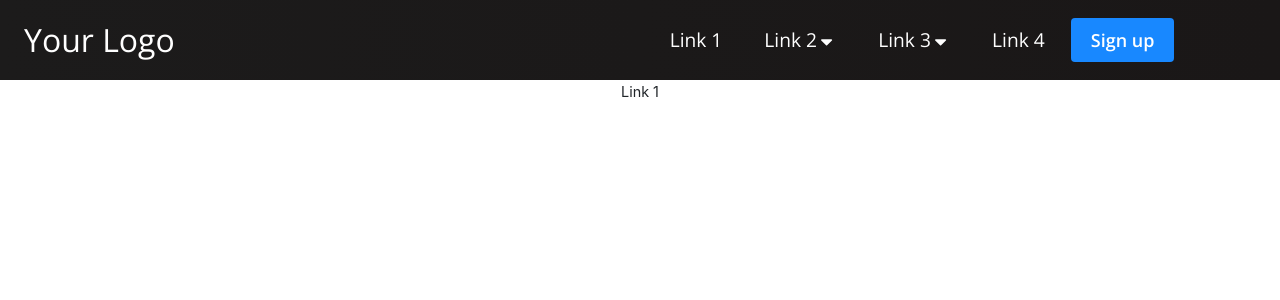
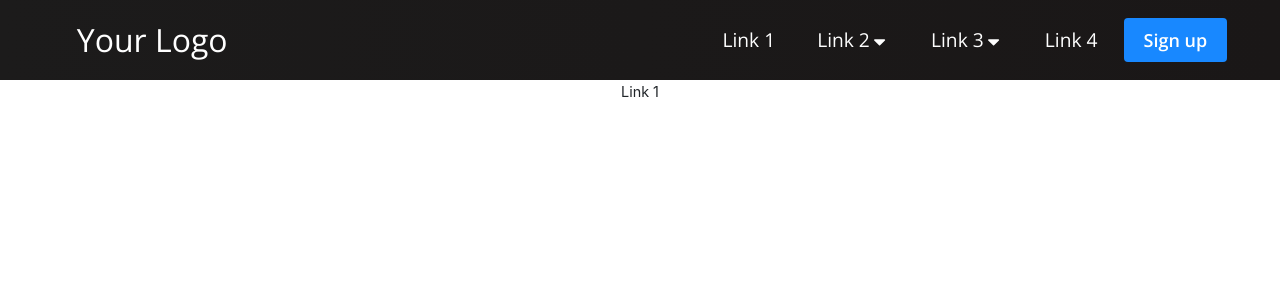
Before and after one commit to kbuczek/react-beginner-projects, a React (Create React App) app: page /link-1 in a window 1280 px wide. Shown: the top 300 px of the page. Built offline with nearby package versions, Linux system fonts and the light colour scheme.

Commit message:
navbar2 dropdown final

```diff
--- a/src/Projects/Navbar2/Navbar2.css
+++ b/src/Projects/Navbar2/Navbar2.css
@@ -3,7 +3,7 @@
   background: linear-gradient(90deg, rgb(28, 27, 27) 0%, rgb(26, 23, 23) 100%);
   height: 80px;
   display: flex;
-  /* justify-content: center; */
+  justify-content: center;
   align-items: center;
   font-size: 1.2rem;
 }
@@ -16,11 +16,6 @@
   text-decoration: none;
   font-size: 2rem;
 }
-/*
-.fa-firstdraft {
-  margin-left: 0.5rem;
-  font-size: 1.6rem;
-} */
 
 .navbar2-menu {
   display: grid;
```
